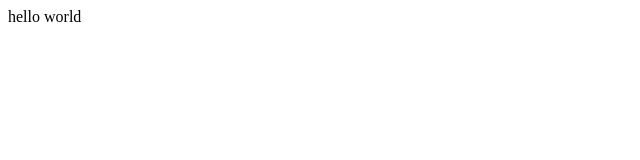
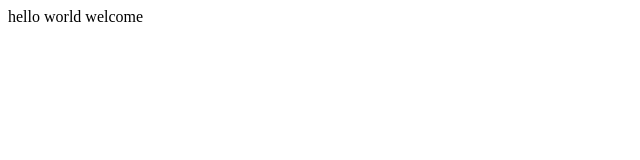
Before and after one commit to sreerag282/gitam, a plain HTML site: page index.html in a window 1280 px wide. Shown: the full height of the page, 0-640 px from the left. Drawn offline with Linux system fonts and the light colour scheme.

Commit message:
fourth commit

```diff
--- a/index.html
+++ b/index.html
@@ -1,3 +1,3 @@
 <html>
-	hello world
+	hello world welcome
 </html
```
